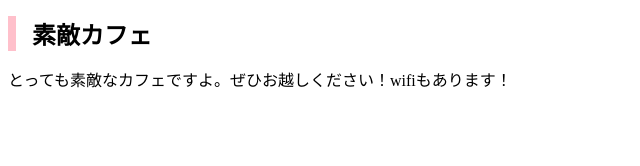
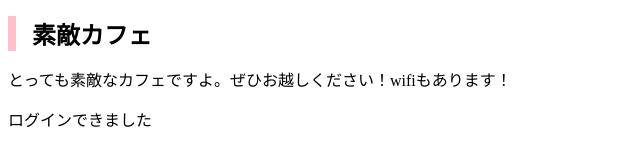
Before and after one commit to hyama1/mycafe, a plain HTML site: page index.html in a window 1280 px wide. Shown: the whole page, without its empty margins (0-640 px from the left). Drawn offline with Linux system fonts and the light colour scheme.

Commit message:
Update index.html

```diff
--- a/index.html
+++ b/index.html
@@ -8,5 +8,6 @@
 <body>
   <h1>素敵カフェ</h1>
   <P>とっても素敵なカフェですよ。ぜひお越しください！wifiもあります！</P>
+  <P>ログインできました</p>
 </body>
 </html>
```
